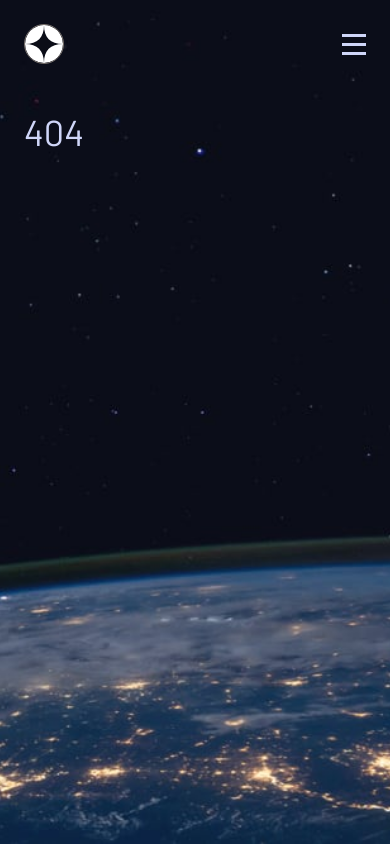
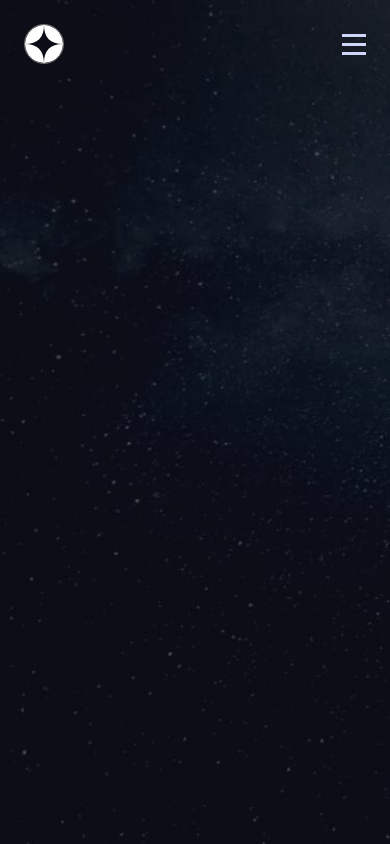
Before and after one commit to Hugo-Farias/Space-tourism-website, a React (Vite) app: page /destination in a window 390 px wide. Before the commit this address had no page. Built offline with nearby package versions, Linux system fonts and the light colour scheme; a web font is replaced by a local one.

Commit message:
change background based on section implemented for tablet

```diff
--- a/src/App.tsx
+++ b/src/App.tsx
@@ -1,8 +1,9 @@
+import { useAutoAnimate } from "@formkit/auto-animate/react";
 import NavBar from "./components/NavBar.tsx";
 import Home from "./pages/Home.tsx";
 import Route from "./router/Route.tsx";
-import { useAutoAnimate } from "@formkit/auto-animate/react";
 import Routes from "./router/Routes.tsx";
+import Destination from "./pages/destination/Destination.tsx";
 
 function App() {
   const [animRef] = useAutoAnimate();
@@ -12,6 +13,7 @@ function App() {
       <NavBar />
       <Routes fallback={<h1 className={"text-4xl"}>404</h1>}>
         <Route path={"/"} element={<Home />} />
+        <Route path={"/destination"} element={<Destination />} />
       </Routes>
     </div>
   );
--- /dev/null
+++ b/src/helper.ts
@@ -0,0 +1,3 @@
+export const setDataSection = function (section: string) {
+  document.documentElement.setAttribute("data-section", section);
+};
--- a/src/index.css
+++ b/src/index.css
@@ -22,15 +22,31 @@
   min-height: 100%;
   /*min-width: 320px;*/
 
+  transition: all 0.2s ease-in-out;
+  transition-property: background-image, background-color;
+
   background-image: url("./assets/home/background-home-mobile.jpg");
   background-size: cover;
-  background-position: bottom;
+  /*background-position: bottom;*/
   background-repeat: no-repeat;
 
   @media (min-width: 641px) {
     background-image: url("./assets/home/background-home-tablet.jpg");
   }
+
   @media (min-width: 769px) {
     background-image: url("./assets/home/background-home-desktop.jpg");
   }
+
+  &[data-section="destination"] {
+    background-image: url("./assets/destination/background-destination-mobile.jpg");
+
+    @media (min-width: 641px) {
+      background-image: url("./assets/destination/background-destination-tablet.jpg");
+    }
+
+    @media (min-width: 769px) {
+      background-image: url("./assets/destination/background-destination-desktop.jpg");
+    }
+  }
 }
--- a/src/pages/Home.tsx
+++ b/src/pages/Home.tsx
@@ -1,6 +1,9 @@
 import Link from "../router/Link.tsx";
+import { setDataSection } from "../helper.ts";
 
 const Home = function () {
+  setDataSection("home");
+
   return (
     <div className={"flex flex-col items-center gap-5 text-center"}>
       <h2 className={"uppercase tracking-widest"}>So, you want to travel to</h2>
--- /dev/null
+++ b/src/pages/destination/Destination.tsx
@@ -0,0 +1,9 @@
+import { setDataSection } from "../../helper.ts";
+
+const Destination = function () {
+  setDataSection("destination");
+
+  return null;
+};
+
+export default Destination;
--- a/src/router/Route.tsx
+++ b/src/router/Route.tsx
@@ -1,5 +1,5 @@
 import { ReactNode } from "react";
-import usePathname from "./routerHooks/usePathname.tsx";
+import usePathname from "./routerHooks/usePathname.ts";
 
 type propT = {
   path: string;
--- a/src/router/Routes.tsx
+++ b/src/router/Routes.tsx
@@ -1,5 +1,5 @@
 import { Children, isValidElement, PropsWithChildren, ReactNode } from "react";
-import usePathname from "./routerHooks/usePathname.tsx";
+import usePathname from "./routerHooks/usePathname.ts";
 
 type PropT = {
   fallback: ReactNode;
@@ -13,7 +13,7 @@ const Routes = ({ children, fallback }: PropT) => {
     return v.props.path;
   });
 
-  const allNull = childrenArray.some((child) => child !== pathname);
+  const allNull = childrenArray.every((child) => child !== pathname);
 
   if (allNull) {
     return fallback;
```
Also changed, not shown: src/router/routerHooks/usePathname.ts (renamed from src/router/routerHooks/usePathname.tsx).
